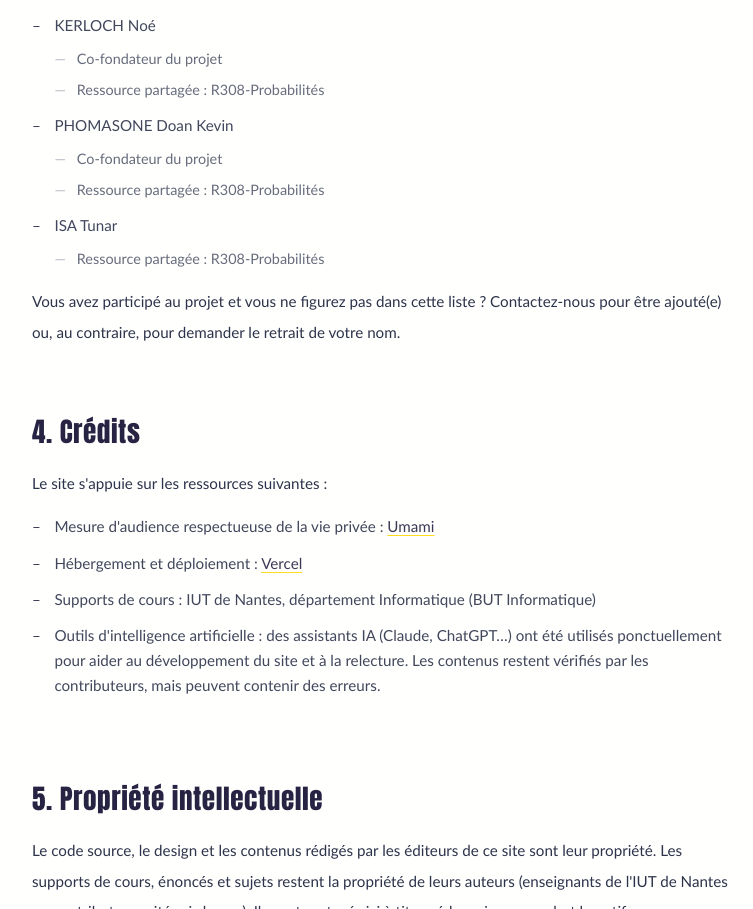
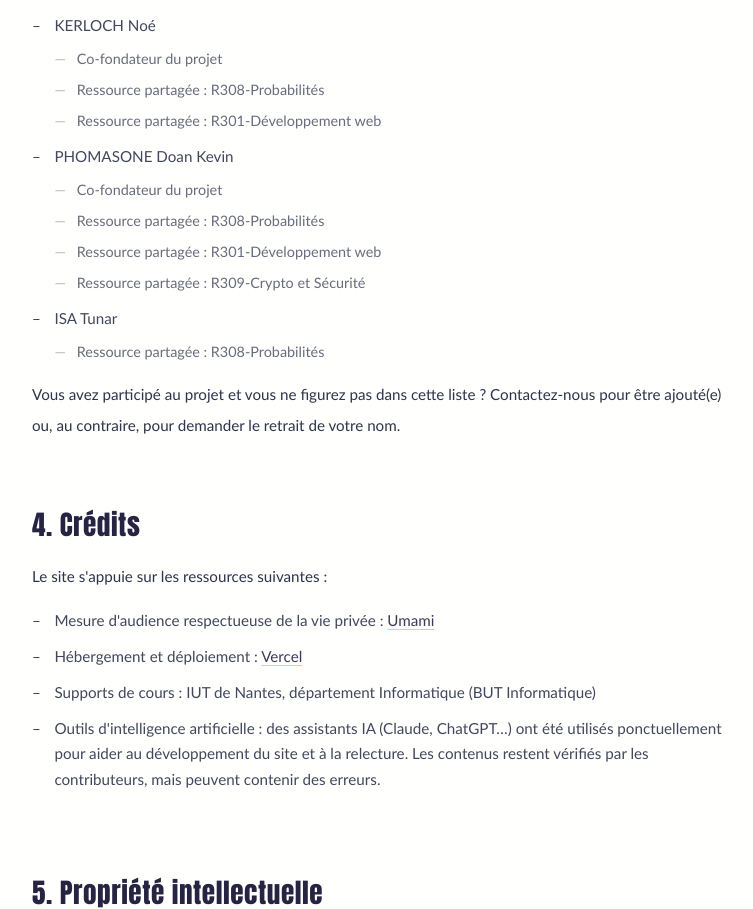
Before and after one commit to im-midnight/BUT-INFO, a plain HTML site: page mentions-legales.html in a window 1280 px wide. Shown: the part 862-1771 px from the top of the page, without its empty margins (258-1011 px from the left). Drawn offline with Linux system fonts and the light colour scheme.

Commit message:
ajout contribution aux ressources

```diff
--- a/mentions-legales.html
+++ b/mentions-legales.html
@@ -53,6 +53,7 @@
                         <ul class="policy-sublist">
                             <li>Co-fondateur du projet</li>
                             <li>Ressource partagée : R308-Probabilités</li>
+                            <li>Ressource partagée : R301-Développement web</li>
                         </ul>
                     </li>
                     <li>
@@ -60,6 +61,8 @@
                         <ul class="policy-sublist">
                             <li>Co-fondateur du projet</li>
                             <li>Ressource partagée : R308-Probabilités</li>
+                            <li>Ressource partagée : R301-Développement web</li>
+                            <li>Ressource partagée : R309-Crypto et Sécurité</li>
                         </ul>
                     </li>
                     <li>
```
